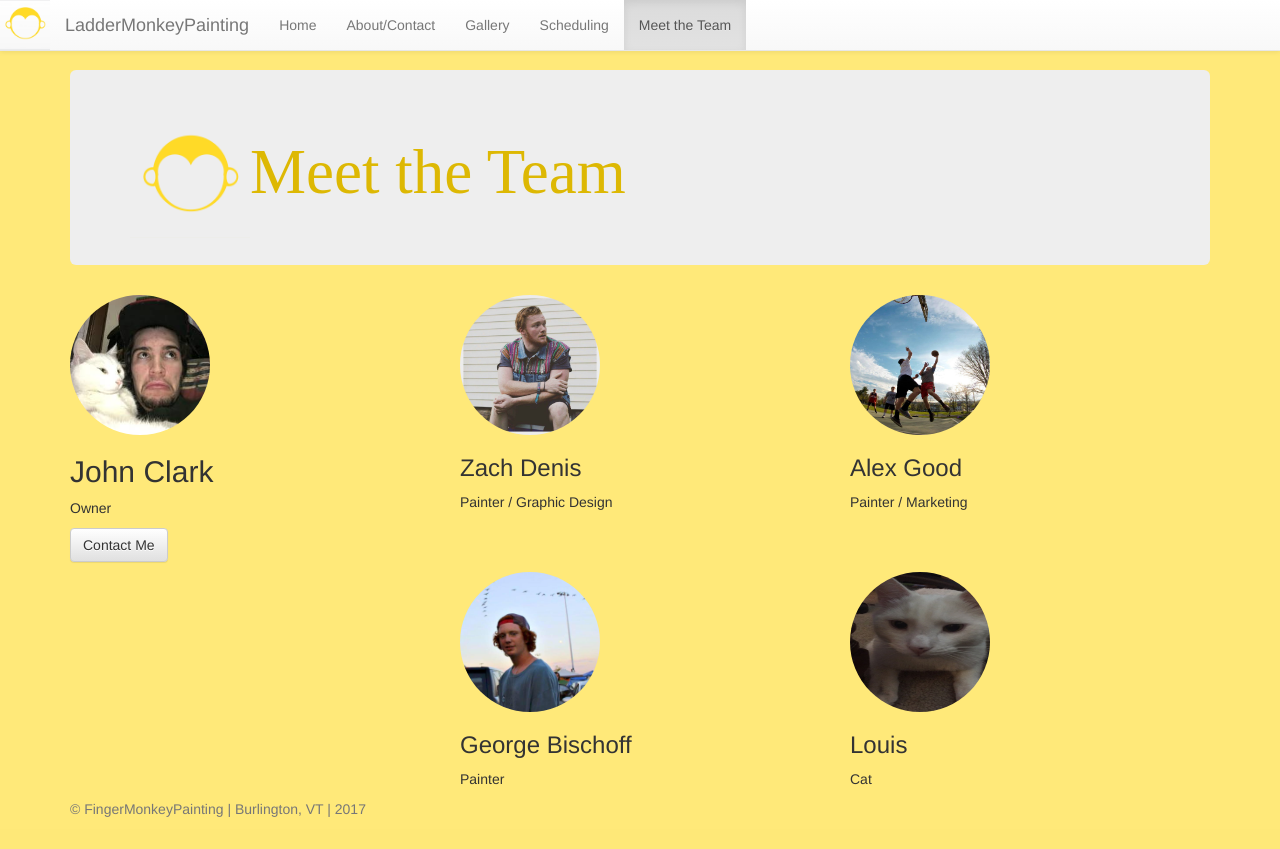
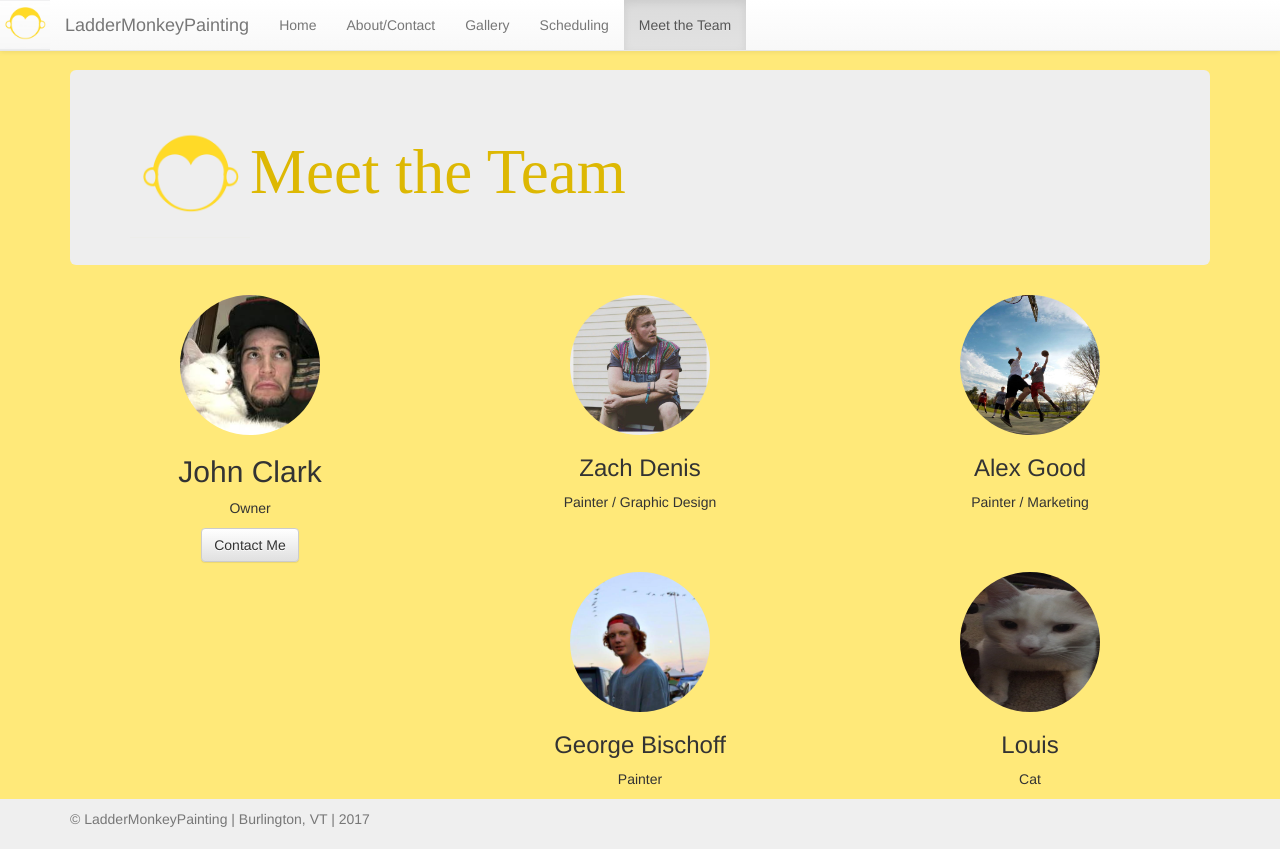
Before and after one commit to joeListro/FingerMonkeyPainting, a PHP site: page /php/employees.php in a window 1280 px wide. Before the commit the page ends 817 px from the top, so only its background shows below. Run offline with PHP 8.4, Linux system fonts and the light colour scheme.

Commit message:
last commit
ssl didnt work properly, last commit

```diff
--- a/src/common/css/style.css
+++ b/src/common/css/style.css
@@ -1,17 +1,28 @@
+html{
+	height:100%;
+}
+
 body {
+	margin:auto;
+	min-height:100%;
     padding-top: 70px;
     background-color: #FFE979;
 }
 
 footer {
-    position:relative;
-    bottom:0;
+	position: relative;
+	right: 0;
+	bottom: 0;
+	left: 0;
+	padding: 1rem;
+	background-color: #efefef;
 }
 
 .form-container{
     position: relative;
     padding-bottom: 56.25%;
     padding-top: 35px;
+	 bottom: 0;
     height: 0;
     overflow: hidden;
 }
@@ -56,6 +67,9 @@
 	margin:auto;
 }
 
+.col-lg-4{
+	text-align:center;
+}
 
 #galleryList img {
 
--- a/src/include/footer.inc
+++ b/src/include/footer.inc
@@ -1,9 +1,14 @@
 
 	</body>
 
-	<footer class="footer">
+	<footer class="footer" >
 		<div class="container">
-		  <p class="text-muted">© FingerMonkeyPainting | Burlington, VT | 2017</p>
+		  <p class="text-muted">© LadderMonkeyPainting | Burlington, VT | 2017</p>
+
+
+			<!--!!!!add site map and put in related links to LMP-->
+
+
 		</div>
 	 </footer>
 
--- a/src/php/about.php
+++ b/src/php/about.php
@@ -75,7 +75,7 @@
 		<h1>Contact Me</h1>
 	</div>
 
-<form>
+<form action="./sendMail.php" method="POST">
 	<div class="form-group row">
 		<label for="user-email" class="col-xs-2" style="text-align:center; padding-top:6px; width:120px;">Your Email:</label>
 		<div class="col-xs-10">
--- a/src/php/schedule.php
+++ b/src/php/schedule.php
@@ -25,7 +25,7 @@
 
 
         <div>
-            <iframe src="https://docs.google.com/a/mymail.champlain.edu/forms/d/e/1FAIpQLSe0iHyIf3Q8ZCmkJ6eHjy0ZfzIVGeW8lVaVlEBuVg-9Iekt1g/viewform?embedded=true" style="width:100%; height:800px;" frameborder="0" marginheight="0" marginwidth="0">Loading...</iframe>
+            <iframe src="https://docs.google.com/forms/d/e/1FAIpQLSdhlXxIcHQ-7_qVmmDKntWxswRinSuFg__O34h4MPd0S1QdVQ/viewform?embedded=true" style="width:100%; height:800px;" frameborder="0" marginheight="0" marginwidth="0">Loading...</iframe>
         </div>
 </div>';
 
```
Also changed, not shown: src/php/employees.php (+6 -4 lines), src/php/sendMail.php (added, +39 -0 lines).
